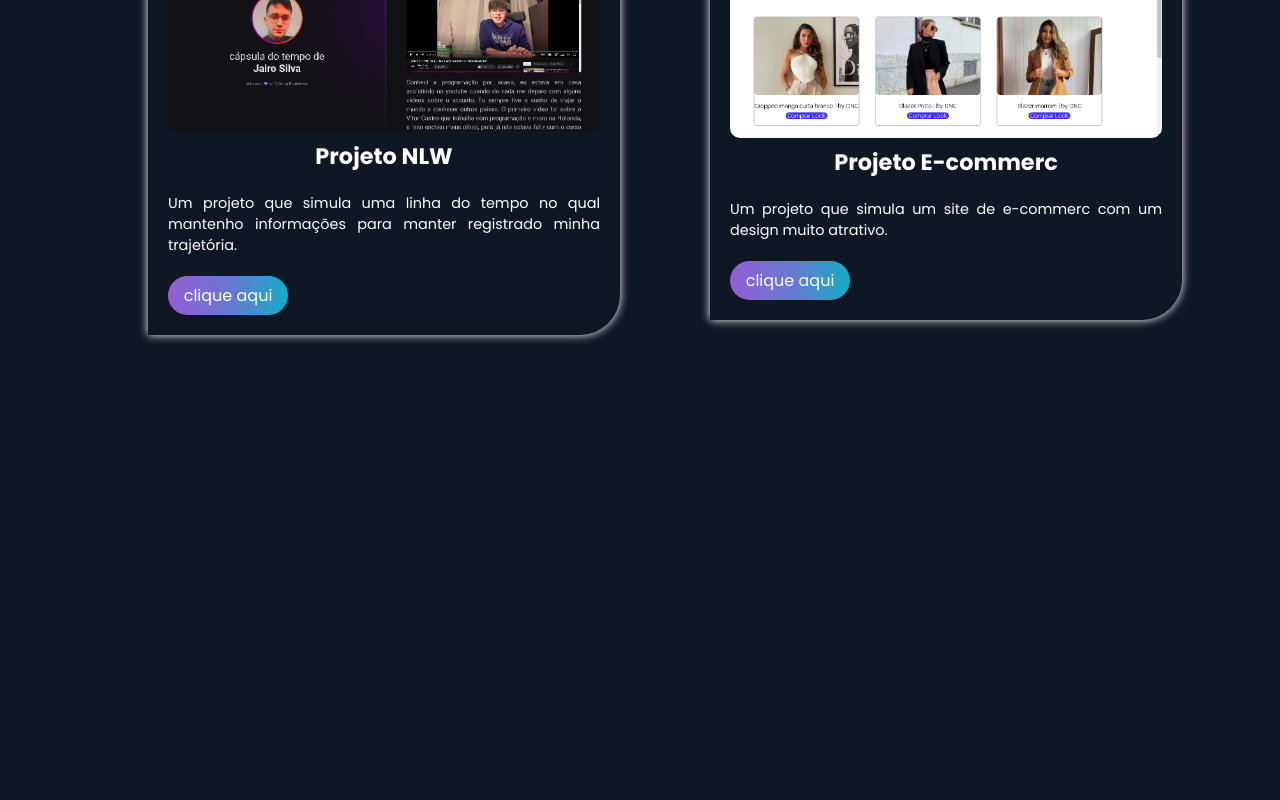
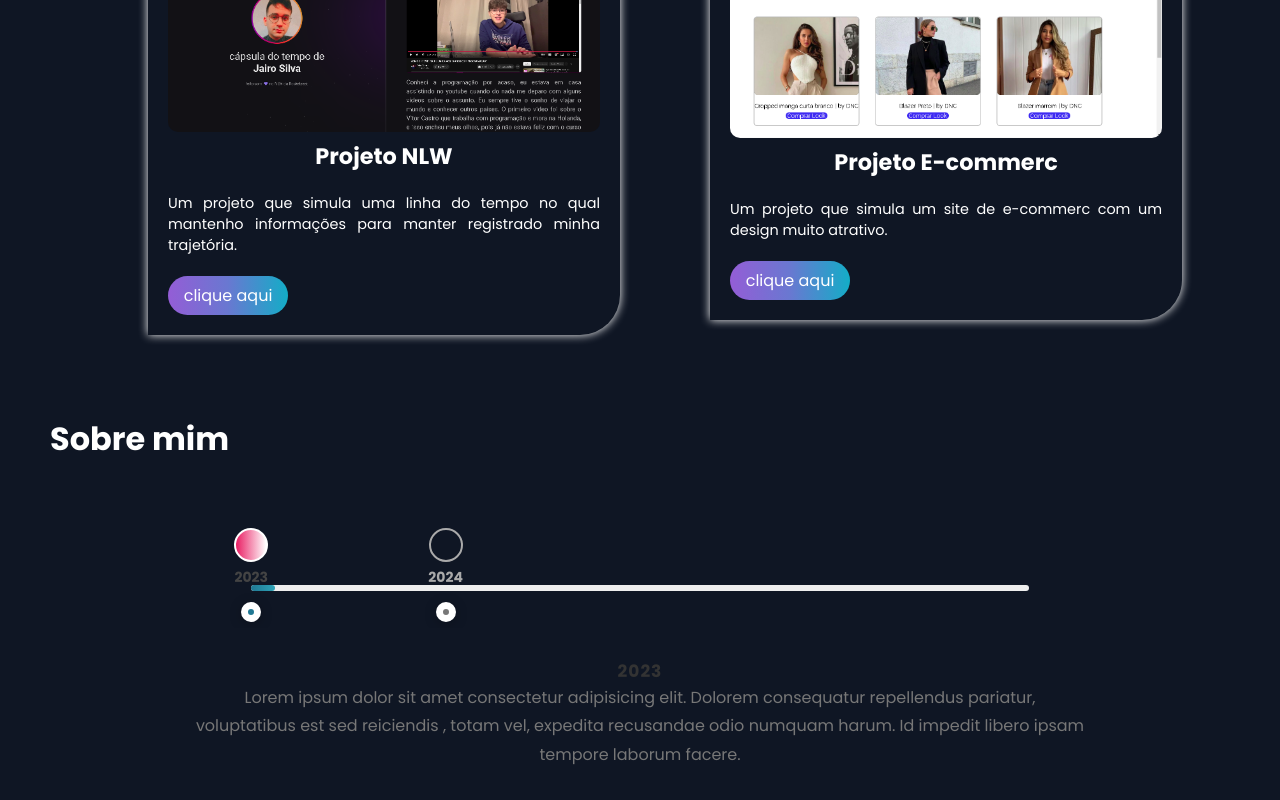
Before and after one commit to usrjair0/PortfolioD, a React (Vite) app: page / in a window 1280 px wide. Shown: the part 1236-2036 px from the top of the page. Before the commit the page ends 1651 px from the top, so only its background shows below. Built offline with nearby package versions, Linux system fonts and the light colour scheme.

Commit message:
commit changes

```diff
--- a/src/App.jsx
+++ b/src/App.jsx
@@ -1,4 +1,5 @@
 import './App.scss'
+import AboutMe from './Views/AboutMe/AboutMe'
 import Navbar from './Views/Navbar/Navbar'
 import Presentation from './Views/Presentation/Presentation'
 import ProjectSec from './Views/ProjectSec/ProjectSec'
@@ -9,6 +10,7 @@ function App() {
       <Navbar/>
       <Presentation/>
       <ProjectSec />
+      <AboutMe />
     </>
   )
 }
--- /dev/null
+++ b/src/Views/AboutMe/AboutMe.jsx
@@ -0,0 +1,54 @@
+import React from 'react';
+import "./index.scss";
+
+const AboutMe = () => {
+  return (
+    <div className='AboutMe'>
+        <h1>Sobre mim</h1>
+
+        <div className="process-wrapper">
+            <div id="progress-bar-container">
+                <ul>
+                    <li className='step step01 active'>
+                        <div className="step-inner">2023</div>
+                    </li>
+                    <li className='step step02'>
+                        <div className="step-inner">2024</div>
+                    </li>
+                </ul>
+                <div id="line">
+                    <div id='line-progress'></div>
+                </div>
+            </div>
+
+            <div id="progress-content-section">
+                <div className="section-content ano2023 active">
+                    <h2>2023</h2>
+                    <p>
+                        Lorem ipsum dolor sit amet consectetur adipisicing elit.
+                        Dolorem consequatur repellendus pariatur, voluptatibus est sed reiciendis
+                        , totam vel, expedita recusandae odio numquam harum. Id impedit libero
+                        ipsam tempore laborum facere.
+                    </p>
+                </div>
+
+                <div className="section-content ano2024">
+                    <h2>2024</h2>
+                    <p>
+                        Lorem ipsum dolor sit amet consectetur adipisicing elit.
+                        Dolorem consequatur repellendus pariatur, voluptatibus est sed reiciendis
+                        , totam vel, expedita recusandae odio numquam harum. Id impedit libero
+                        ipsam tempore laborum facere.
+                    </p>
+
+                </div>
+            </div>
+
+
+
+        </div>
+    </div>
+  )
+}
+
+export default AboutMe
--- /dev/null
+++ b/src/Views/AboutMe/index.scss
@@ -0,0 +1,163 @@
+:root{
+    --corBolinha: deepskyblue;
+}
+.AboutMe {
+    >h1{
+        margin-left: 50px;
+        color: #FFFFFF;
+    }
+}
+
+.process-wrapper{
+    margin: auto;
+    max-width: 1080px;
+}
+
+#progress-bar-container{
+    position: relative;
+    width: 90%;
+    margin: auto;
+    height: 100px;
+    margin-top: 65px;
+}
+
+#progress-bar-container li:before {
+	content:" ";
+	display:block;
+	margin:auto;
+	width:30px;
+	height:30px;
+	border-radius:50%;
+	border:solid 2px #aaa;
+	transition:all ease 0.3s;
+
+}
+#progress-bar-container li.active:before, #progress-bar-container li:hover:before {
+	border:solid 2px #fff;
+
+	background: linear-gradient(to right, #E91E63 0%,#fff 100%);
+}
+
+#progress-bar-container li {
+	list-style:none;
+	float:left;
+	width:20%;
+	text-align:center;
+	color:#aaa;
+	text-transform:uppercase;
+	font-size:11px;
+	cursor:pointer;
+	font-weight:700;
+	transition:all ease 0.2s;
+	vertical-align:bottom;
+	height:60px;
+	position:relative;
+}
+
+#progress-bar-container li .step-inner {
+	position:absolute;
+	width:100%;
+	bottom:0;
+    font-size: 14px;
+}
+
+#progress-bar-container li.active, #progress-bar-container li:hover {
+	color:#444;
+}
+
+#progress-bar-container li:after {
+	content:" ";
+	display:block;
+	width:6px;
+	height:6px;
+	background:#777;
+	margin:auto;
+	border:solid 7px #fff;
+	border-radius:50%;
+	margin-top:40px;
+	box-shadow:0 2px 13px -1px rgba(0,0,0,0.3);
+	transition:all ease 0.2s;
+
+}
+
+#progress-bar-container li:hover:after {
+	background:#555;
+}
+
+#progress-bar-container li.active:after {
+	background:#207893;
+}
+
+#progress-bar-container #line {
+	width:80%;
+	margin:auto;
+	background: #eee;
+	height:6px;
+	position:absolute;
+	left:10%;
+	top:57px;
+	z-index:1;
+	border-radius:50px;
+	transition:all ease 0.9s;
+}
+
+#progress-bar-container #line-progress {
+	content:" ";
+	width:3%;
+	height:100%;
+	background: #207893;
+	background: linear-gradient(to right, #207893 0%,#2ea3b7 100%);
+	position:absolute;
+	z-index:2;
+	border-radius:50px;
+	transition:all ease 0.9s;
+}
+
+#progress-content-section {
+	width:90%;
+	margin: auto;
+	background: #f3f3f3;
+	border-radius: 4px;
+}
+
+#progress-content-section .section-content {
+	padding:30px 40px;
+	text-align:center;
+}
+
+#progress-content-section .section-content h2 {
+	font-size:17px;
+	text-transform:uppercase;
+	color:#333;
+	letter-spacing:1px;
+}
+
+#progress-content-section .section-content p {
+	font-size:16px;
+	line-height:1.8em;
+	color:#777;
+}
+
+#progress-content-section .section-content {
+	display:none;
+	animation: FadeInUp 700ms ease 1;
+	animation-fill-mode:forwards;
+	transform:translateY(15px);
+	opacity:0;
+}
+
+#progress-content-section .section-content.active {
+	display:block;
+}
+
+@keyframes FadeInUp {
+	0% {
+		transform:translateY(15px);
+		opacity:0;
+	}
+
+	100% {
+		transform:translateY(0px);
+		opacity:1;
+	}
+}
```
